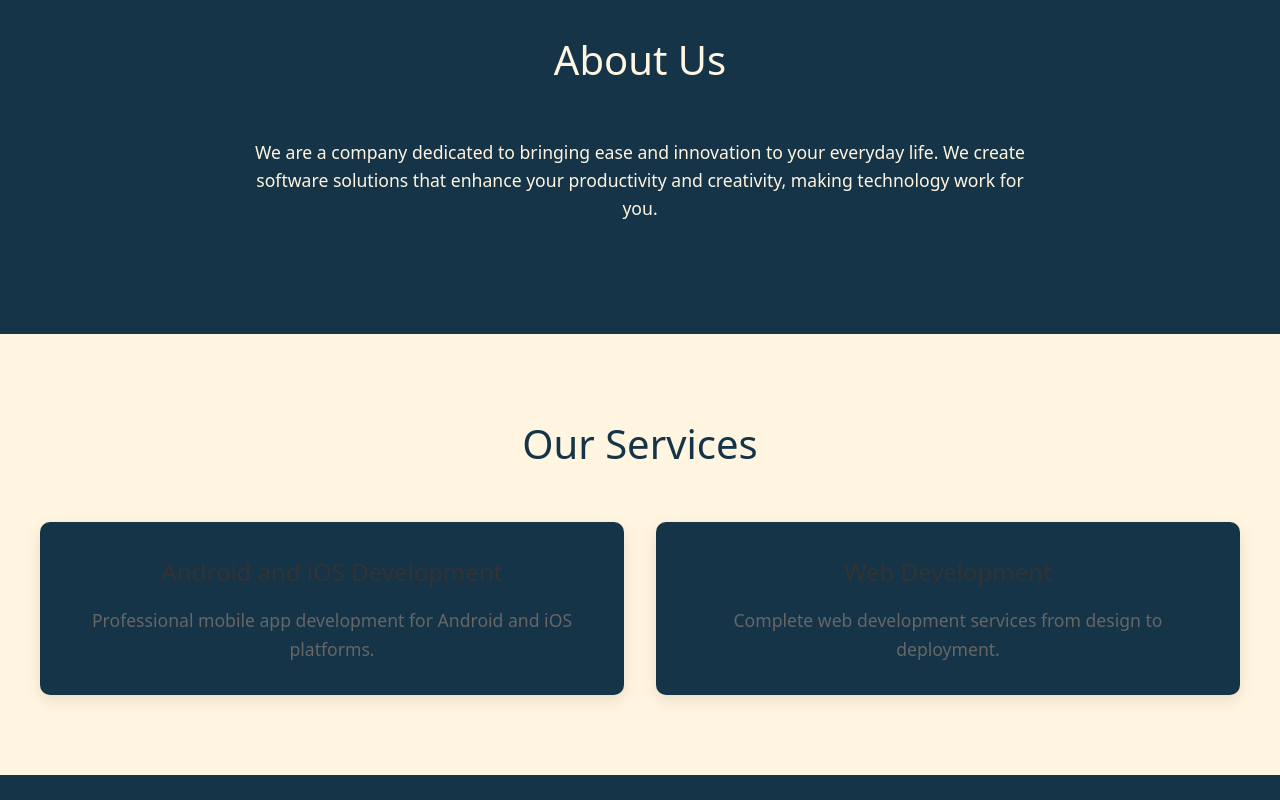
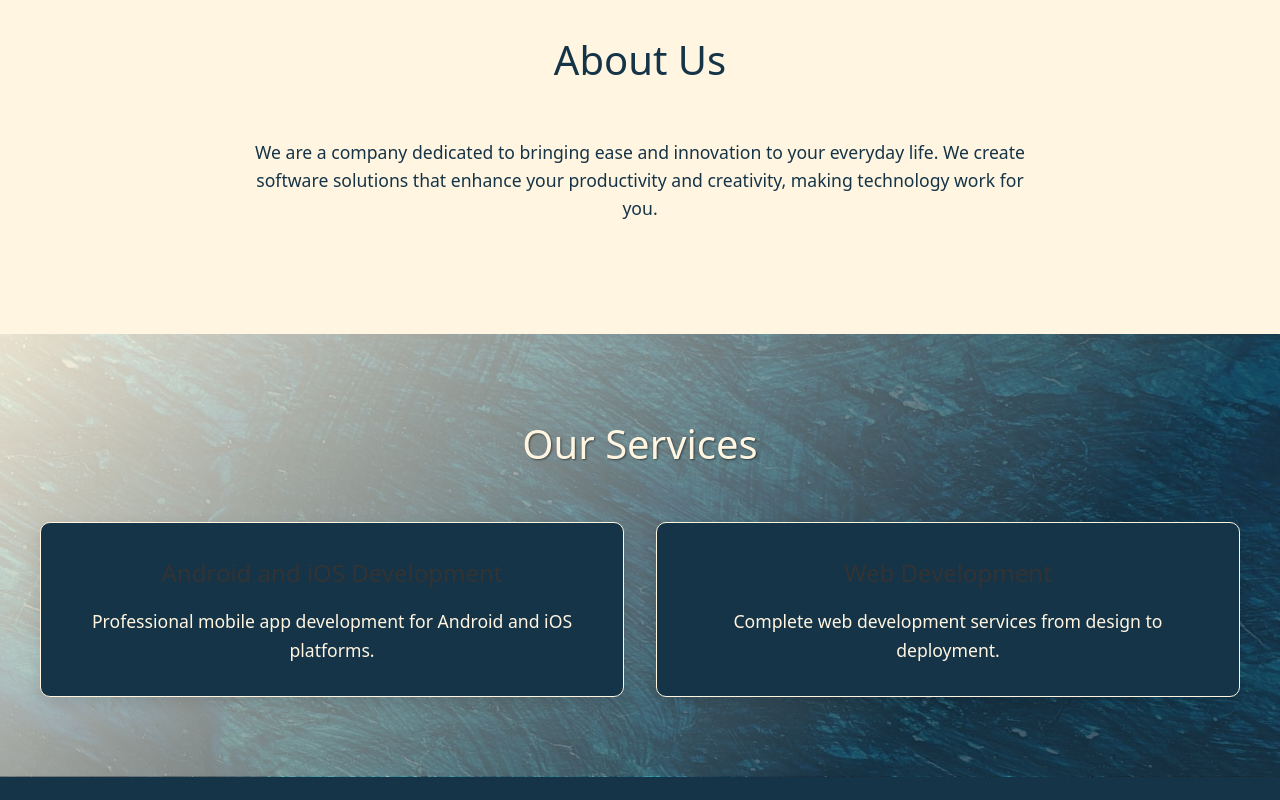
Before and after one commit to Marconion/musician-app-website-vite, a React (Vite) app: page / in a window 1280 px wide. Shown: the part 760-1560 px from the top of the page. Built offline with nearby package versions, Linux system fonts and the light colour scheme.

Commit message:
Refactor code structure for improved readability and maintainability

```diff
--- a/src/App.css
+++ b/src/App.css
@@ -202,20 +202,31 @@ html {
 }
 
 #services h2 {
-  color: #153448;
+  color: #fff5e0;
+  text-shadow: 1px 1px 2px rgba(0, 0, 0, 0.5);
+}
+
+#services p {
+  color: #fff5e0;
+}
+
+#services {
+  background-size: cover;
+  background-position: center;
+  background-repeat: no-repeat;
 }
 
 /* About section specific styling */
 #about {
-  background-color: #153448 !important;
+  background-color: #fff5e0 !important;
 }
 
 #about h2 {
-  color: #fff5e0;
+  color: #153448;
 }
 
 #about p {
-  color: #fff5e0;
+  color: #153448;
 }
 
 /* Portfolio section specific styling */
@@ -280,6 +291,7 @@ html {
 .service-card {
   background: white;
   padding: 2rem;
+  border: 1.5px solid #fff5e0;
   border-radius: 10px;
   box-shadow: 0 5px 15px rgba(0, 0, 0, 0.1);
   text-align: center;
--- a/src/App.jsx
+++ b/src/App.jsx
@@ -4,6 +4,7 @@ import app_store_img from "./assets/images/App-Store.png";
 import google_play_img from "./assets/images/Google-Play.png";
 import musicians_app_img from "./assets/images/logo inline.png";
 import backdrop_img from "./assets/images/backdrop.jpg";
+import backdrop1_img from "./assets/images/backdrop1.jpg";
 import MusicianApp from "./MusicianApp.jsx";
 
 function App() {
@@ -136,7 +137,12 @@ function App() {
         </section>
 
         {/* Services Section */}
-        <section id="services" className="section">
+        <section
+          id="services"
+          className="section"
+          style={{
+            backgroundImage: `linear-gradient(135deg, rgba(255, 245, 224, 0.9) 0%, rgba(21, 52, 72, 0.8) 75%), url(${backdrop1_img})`,
+          }}>
           <div className="container">
             <h2>Our Services</h2>
             <div className="services-grid">
--- a/src/MusicianApp.css
+++ b/src/MusicianApp.css
@@ -135,6 +135,6 @@
   }
 
   .download-btn {
-    width: 180px;
+    width: 150px;
   }
 }
--- a/src/MusicianApp.jsx
+++ b/src/MusicianApp.jsx
@@ -54,16 +54,16 @@ function MusicianApp({ onBackToHome }) {
 
             <div className="app-download-section">
               <h3>Download Now</h3>
-              <div className="download-buttons">
+              <div className="download-images-container">
                 <img
                   src={app_store_img}
-                  alt="Download on App Store"
-                  className="fill-white download-btn"
+                  alt="App Store Img"
+                  className="fill-white w-[200px] mx-auto mt-12"
                 />
                 <img
                   src={google_play_img}
-                  alt="Get it on Google Play"
-                  className="fill-white download-btn"
+                  alt="Google Play Img"
+                  className="fill-white w-[200px] mx-auto my-4"
                 />
               </div>
             </div>
@@ -140,7 +140,7 @@ function MusicianApp({ onBackToHome }) {
             <div className="contact-info">
               <div className="contact-item">
                 <h4>Email</h4>
-                <p>support@musiciansapp.com</p>
+                <p>support@softivity.net</p>
               </div>
               <div className="contact-item ">
                 <h4>App Store Reviews</h4>
```
Also changed, not shown: src/assets/images/backdrop1.jpg (added).
